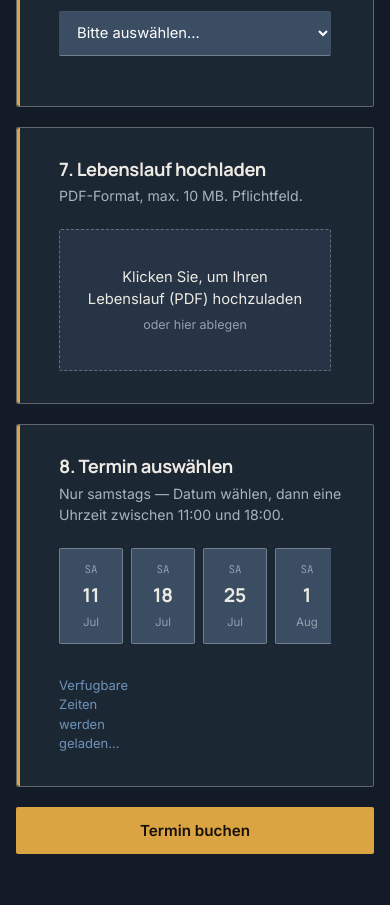
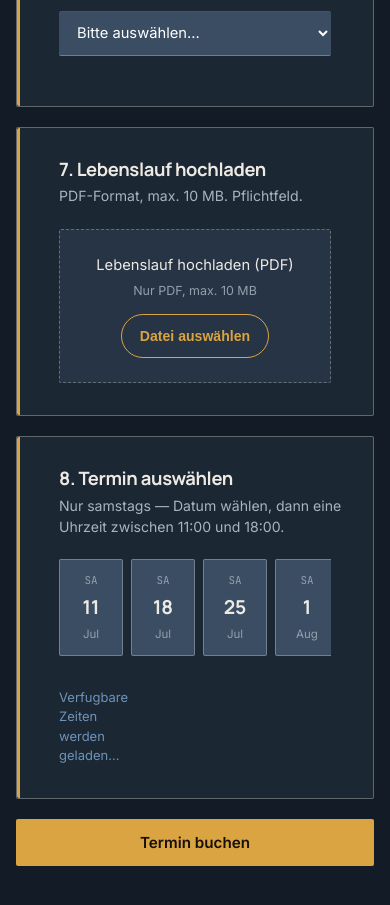
Before and after one commit to vladlensmisins-byte/staff-on-time-web, a Next.js app: page /bewerbung in a window 390 px wide. Shown: the part 2700-3605 px from the top of the page. Built offline with nearby package versions, Linux system fonts and the light colour scheme; no server answers.

Commit message:
Improve mobile CV upload with visible filename and remove action.

```diff
--- a/app/bewerbung/page.tsx
+++ b/app/bewerbung/page.tsx
@@ -78,8 +78,14 @@ export default function BewerbungPage() {
         visaOther: "Other",
         s7title: "7. Upload your CV",
         s7sub: "PDF format, max 10 MB. Required.",
-        uploadPrompt: "Click to upload your CV (PDF)",
-        uploadHint: "or drag & drop here",
+        uploadPrompt: "Upload your CV (PDF)",
+        uploadHint: "PDF only, max 10 MB",
+        uploadBtn: "Choose file",
+        uploadSelectedLabel: "Selected file",
+        uploadChange: "Change",
+        uploadRemove: "Remove",
+        uploadReading: "Reading file…",
+        errFileType: "Please upload a PDF file.",
         s8title: "8. Pick your interview slot",
         s8sub: "Saturdays only — choose a date, then a time between 11:00 and 18:00.",
         submitBtn: "Book my interview",
@@ -167,8 +173,14 @@ export default function BewerbungPage() {
         visaOther: "Sonstiges",
         s7title: "7. Lebenslauf hochladen",
         s7sub: "PDF-Format, max. 10 MB. Pflichtfeld.",
-        uploadPrompt: "Klicken Sie, um Ihren Lebenslauf (PDF) hochzuladen",
-        uploadHint: "oder hier ablegen",
+        uploadPrompt: "Lebenslauf hochladen (PDF)",
+        uploadHint: "Nur PDF, max. 10 MB",
+        uploadBtn: "Datei auswählen",
+        uploadSelectedLabel: "Ausgewählte Datei",
+        uploadChange: "Ändern",
+        uploadRemove: "Entfernen",
+        uploadReading: "Datei wird gelesen…",
+        errFileType: "Bitte laden Sie eine PDF-Datei hoch.",
         s8title: "8. Termin auswählen",
         s8sub: "Nur samstags — Datum wählen, dann eine Uhrzeit zwischen 11:00 und 18:00.",
         submitBtn: "Termin buchen",
@@ -251,6 +263,7 @@ export default function BewerbungPage() {
       renderForkliftToggle();
       renderDateScroll();
       void renderSlotGrid();
+      updateCvUI();
     }
 
     function isLangSkillValid(langKey: string): boolean {
@@ -264,6 +277,37 @@ export default function BewerbungPage() {
     }
 
     const MAX_CV_BYTES = 10 * 1024 * 1024;
+
+    function isPdfFile(file: File): boolean {
+      if (file.type === "application/pdf") return true;
+      return file.name.toLowerCase().endsWith(".pdf");
+    }
+
+    function updateCvUI() {
+      const uploadBox = document.getElementById("uploadBox");
+      const uploadEmpty = document.getElementById("uploadEmpty");
+      const uploadSelected = document.getElementById("uploadSelected");
+      const cvFileName = document.getElementById("cvFileName");
+      const cvFileStatus = document.getElementById("cvFileStatus");
+      const hasSelection = !!state.cvName;
+
+      if (cvFileName) cvFileName.textContent = state.cvName || "";
+      if (cvFileStatus) {
+        cvFileStatus.textContent = state.cvBase64 ? "" : hasSelection ? t("uploadReading") : "";
+      }
+      uploadEmpty?.classList.toggle("hidden", hasSelection);
+      uploadSelected?.classList.toggle("hidden", !hasSelection);
+      uploadBox?.classList.toggle("has-file", !!state.cvBase64);
+      if (state.cvBase64) uploadBox?.classList.remove("field-invalid");
+    }
+
+    function clearCv() {
+      state.cvBase64 = null;
+      state.cvName = null;
+      const cvFile = document.getElementById("cvFile") as HTMLInputElement | null;
+      if (cvFile) cvFile.value = "";
+      updateCvUI();
+    }
 
     function renderLangSkills() {
       const wrap = document.getElementById("langSkillsWrap");
@@ -515,34 +559,51 @@ export default function BewerbungPage() {
     }
 
     const cvFile = document.getElementById("cvFile") as HTMLInputElement | null;
+    const cvPickBtn = document.getElementById("cvPickBtn");
+    const cvChangeBtn = document.getElementById("cvChangeBtn");
+    const cvRemoveBtn = document.getElementById("cvRemoveBtn");
     const birthDateInput = document.getElementById("birthDate") as HTMLInputElement | null;
     if (birthDateInput) {
       birthDateInput.max = getAdultBirthDateMax();
     }
+
+    const openCvPicker = () => cvFile?.click();
+    cvPickBtn?.addEventListener("click", openCvPicker);
+    cvChangeBtn?.addEventListener("click", openCvPicker);
+    cvRemoveBtn?.addEventListener("click", clearCv);
+
     const onCvChange = function (e: Event) {
       const target = e.target as HTMLInputElement;
       const file = target.files?.[0];
       if (!file) return;
+      if (!isPdfFile(file)) {
+        alert(t("errFileType"));
+        target.value = "";
+        return;
+      }
       if (file.size > MAX_CV_BYTES) {
         alert(t("errFileTooLarge"));
         target.value = "";
         return;
       }
+
+      state.cvBase64 = null;
+      state.cvName = file.name || "document.pdf";
+      updateCvUI();
+
       const reader = new FileReader();
       reader.onload = function () {
         state.cvBase64 = reader.result as string;
-        state.cvName = file.name;
-        const cvFileName = document.getElementById("cvFileName");
-        const uploadBox = document.getElementById("uploadBox");
-        if (cvFileName) cvFileName.textContent = file.name;
-        if (uploadBox) {
-          uploadBox.classList.add("has-file");
-          uploadBox.classList.remove("field-invalid");
-        }
+        updateCvUI();
+      };
+      reader.onerror = function () {
+        alert(t("errGeneric"));
+        clearCv();
       };
       reader.readAsDataURL(file);
     };
     cvFile?.addEventListener("change", onCvChange);
+    cvFile?.addEventListener("input", onCvChange);
 
     const langButtons = document.querySelectorAll(".lang-switch button");
     const langHandlers: Array<{ btn: Element; handler: () => void }> = [];
@@ -790,7 +851,11 @@ export default function BewerbungPage() {
     applyTranslations();
 
     return () => {
+      cvPickBtn?.removeEventListener("click", openCvPicker);
+      cvChangeBtn?.removeEventListener("click", openCvPicker);
+      cvRemoveBtn?.removeEventListener("click", clearCv);
       cvFile?.removeEventListener("change", onCvChange);
+      cvFile?.removeEventListener("input", onCvChange);
       invalidClearHandlers.forEach(({ el, handler }) => {
         el.removeEventListener("input", handler);
         el.removeEventListener("change", handler);
@@ -1016,14 +1081,50 @@ export default function BewerbungPage() {
                 PDF format, max 10 MB.
               </p>
               <div className="inner">
-                <label className="upload-box" id="uploadBox">
-                  <input type="file" id="cvFile" accept="application/pdf" required />
-                  <div data-i18n="uploadPrompt">Click to upload your CV (PDF)</div>
-                  <div className="fname" id="cvFileName"></div>
-                  <div className="hint" data-i18n="uploadHint">
-                    or drag & drop here
+                <div className="upload-box" id="uploadBox">
+                  <input
+                    type="file"
+                    id="cvFile"
+                    className="upload-input"
+                    accept=".pdf,application/pdf"
+                  />
+                  <div className="upload-empty" id="uploadEmpty">
+                    <div className="upload-prompt" data-i18n="uploadPrompt">
+                      Upload your CV (PDF)
+                    </div>
+                    <div className="hint" data-i18n="uploadHint">
+                      PDF only, max 10 MB
+                    </div>
+                    <button type="button" className="upload-trigger-btn" id="cvPickBtn" data-i18n="uploadBtn">
+                      Choose file
+                    </button>
                   </div>
-                </label>
+                  <div className="upload-selected hidden" id="uploadSelected">
+                    <div className="upload-file-badge" aria-hidden="true">
+                      PDF
+                    </div>
+                    <div className="upload-file-meta">
+                      <div className="upload-file-label" data-i18n="uploadSelectedLabel">
+                        Selected file
+                      </div>
+                      <div className="fname" id="cvFileName"></div>
+                      <div className="upload-file-status" id="cvFileStatus"></div>
+                    </div>
+                    <div className="upload-file-actions">
+                      <button type="button" className="upload-action-btn" id="cvChangeBtn" data-i18n="uploadChange">
+                        Change
+                      </button>
+                      <button
+                        type="button"
+                        className="upload-action-btn upload-remove-btn"
+                        id="cvRemoveBtn"
+                        data-i18n="uploadRemove"
+                      >
+                        Remove
+                      </button>
+                    </div>
+                  </div>
+                </div>
               </div>
             </div>
 
--- a/app/globals.css
+++ b/app/globals.css
@@ -1210,10 +1210,10 @@ nav.wrap {
   border: 1px dashed var(--bew-border);
   background: var(--bew-panel-2);
   border-radius: var(--radius);
-  padding: 36px 24px;
+  padding: 24px 16px;
   text-align: center;
-  cursor: pointer;
   transition: all 0.2s ease;
+  position: relative;
 }
 
 .bewerbung-page .upload-box:hover,
@@ -1228,26 +1228,117 @@ nav.wrap {
   box-shadow: inset 0 -2px 0 var(--red);
 }
 
-.bewerbung-page .upload-box input[type="file"] {
+.bewerbung-page .upload-input {
+  position: absolute;
+  width: 1px;
+  height: 1px;
+  padding: 0;
+  margin: -1px;
+  overflow: hidden;
+  clip: rect(0, 0, 0, 0);
+  white-space: nowrap;
+  border: 0;
+  opacity: 0;
+}
+
+.bewerbung-page .upload-empty.hidden,
+.bewerbung-page .upload-selected.hidden {
   display: none;
 }
 
-.bewerbung-page .upload-box div:first-of-type {
+.bewerbung-page .upload-prompt {
   font-size: 0.92rem;
   color: var(--text);
   margin-bottom: 6px;
-}
-
-.bewerbung-page .upload-box .fname {
-  font-size: 0.84rem;
-  color: var(--amber);
-  margin-top: 4px;
 }
 
 .bewerbung-page .upload-box .hint {
   font-size: 0.78rem;
   color: var(--text-dim);
   margin-top: 4px;
+  margin-bottom: 14px;
+}
+
+.bewerbung-page .upload-trigger-btn,
+.bewerbung-page .upload-action-btn {
+  appearance: none;
+  border: 1px solid var(--amber);
+  background: transparent;
+  color: var(--amber);
+  border-radius: 999px;
+  padding: 10px 18px;
+  font-size: 0.88rem;
+  font-weight: 600;
+  cursor: pointer;
+  min-height: 44px;
+}
+
+.bewerbung-page .upload-trigger-btn:hover,
+.bewerbung-page .upload-action-btn:hover {
+  background: rgba(245, 158, 11, 0.12);
+}
+
+.bewerbung-page .upload-selected {
+  display: flex;
+  flex-direction: column;
+  align-items: center;
+  gap: 12px;
+}
+
+.bewerbung-page .upload-file-badge {
+  display: inline-flex;
+  align-items: center;
+  justify-content: center;
+  width: 48px;
+  height: 48px;
+  border-radius: 12px;
+  background: var(--amber);
+  color: #111;
+  font-size: 0.78rem;
+  font-weight: 800;
+  letter-spacing: 0.04em;
+}
+
+.bewerbung-page .upload-file-meta {
+  max-width: 100%;
+  padding: 0 8px;
+}
+
+.bewerbung-page .upload-file-label {
+  font-size: 0.78rem;
+  color: var(--text-dim);
+  margin-bottom: 4px;
+}
+
+.bewerbung-page .upload-box .fname {
+  font-size: 0.95rem;
+  font-weight: 600;
+  color: var(--amber);
+  word-break: break-word;
+  line-height: 1.35;
+}
+
+.bewerbung-page .upload-file-status {
+  font-size: 0.78rem;
+  color: var(--text-dim);
+  margin-top: 6px;
+}
+
+.bewerbung-page .upload-file-actions {
+  display: flex;
+  gap: 10px;
+  flex-wrap: wrap;
+  justify-content: center;
+  width: 100%;
+}
+
+.bewerbung-page .upload-remove-btn {
+  border-color: var(--red);
+  color: var(--red);
+}
+
+.bewerbung-page .upload-remove-btn:hover {
+  background: rgba(239, 68, 68, 0.1);
 }
 
 .bewerbung-page .date-scroll {
```
